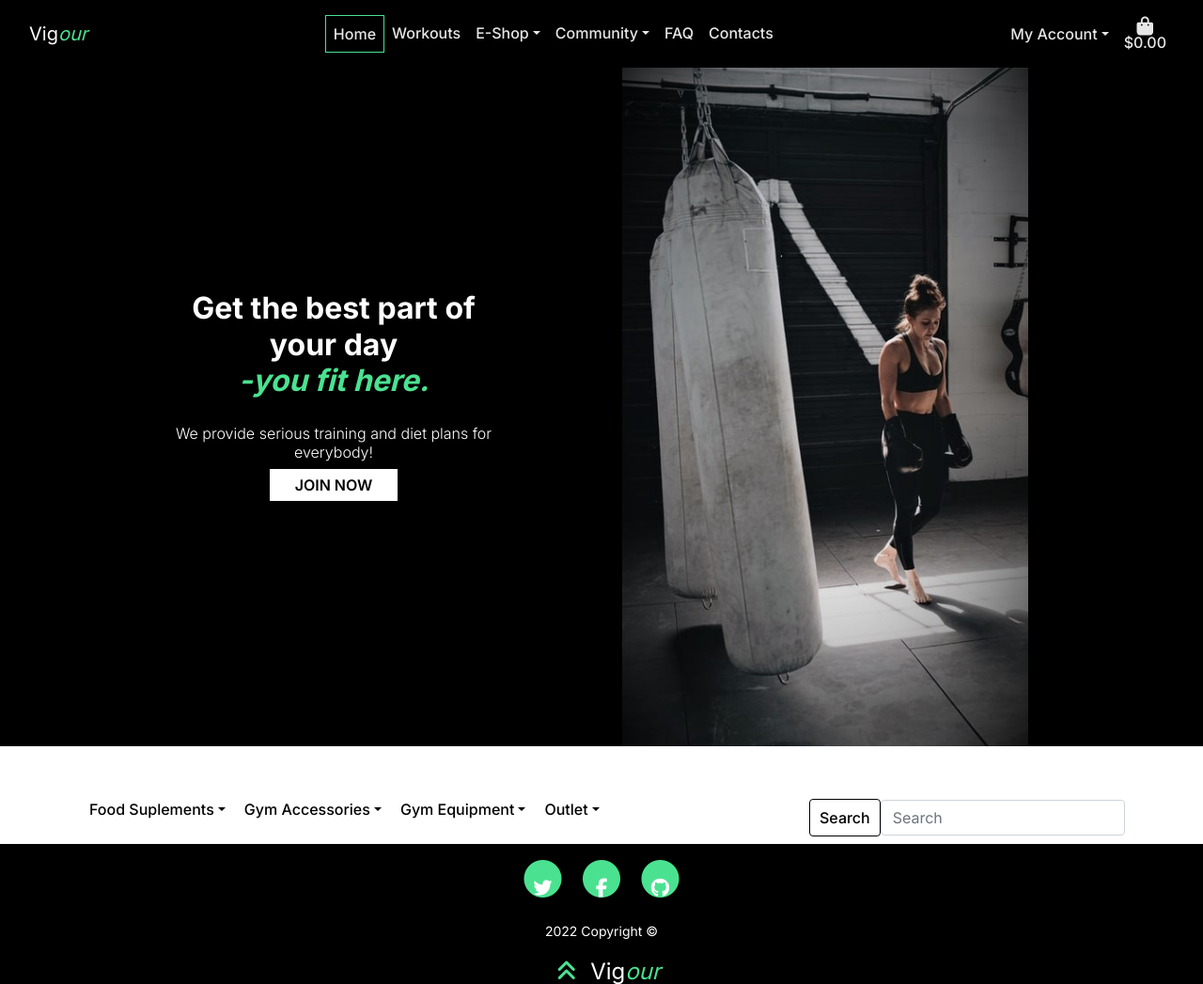
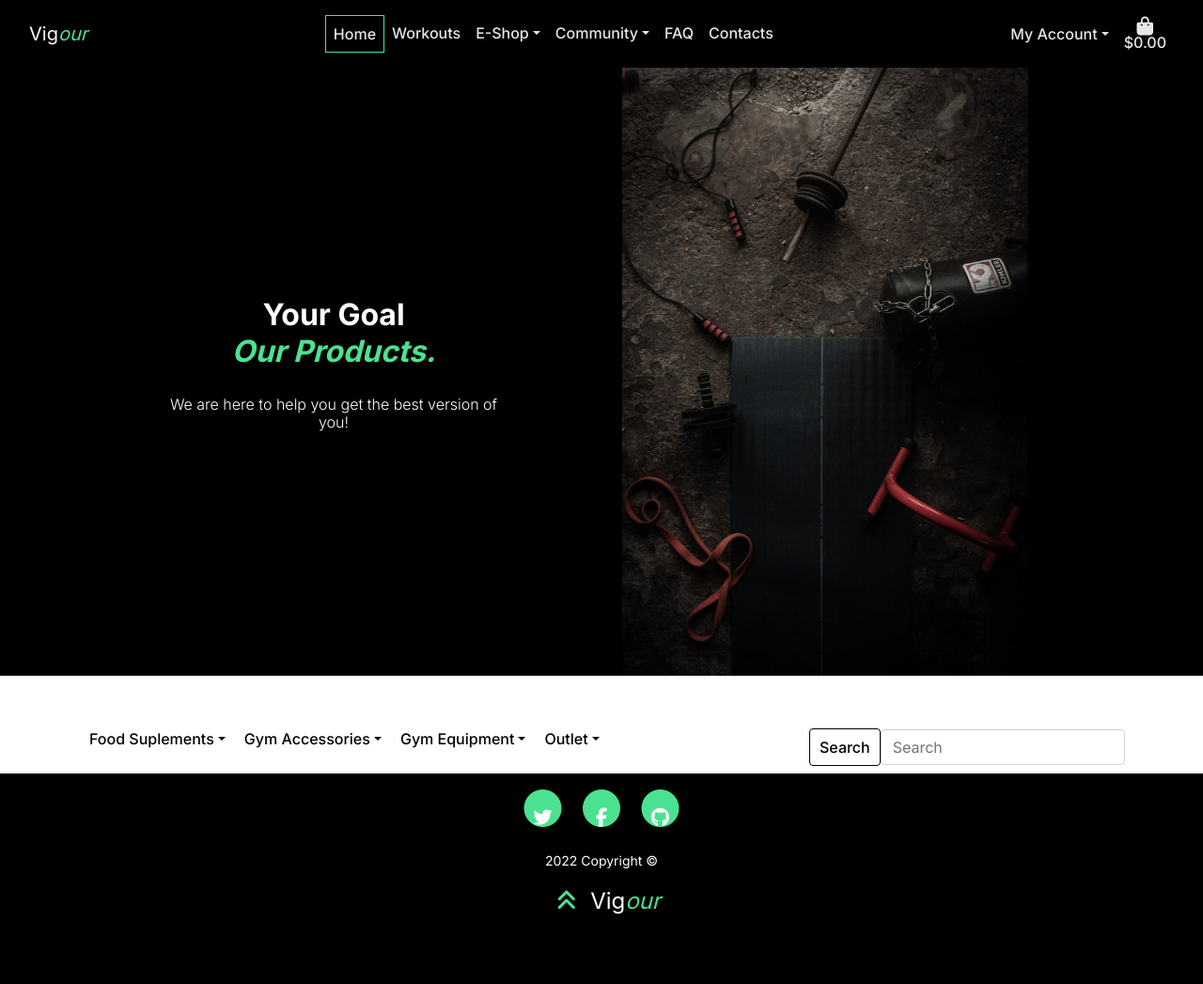
Before and after one commit to LySeriuos/Vigour-MS4-2, a Django app: page /shop/ in a window 1280 px wide. Shown: the top 1047 px of the page at 94% size. After the commit the page ends 973 px from the top, so only its background shows below. Run offline with Django 3.2, Linux system fonts and the light colour scheme; some libraries are stand-ins or nearby versions.

Commit message:
updated main banner area at the shop.html page

```diff
--- a/shop/templates/shop/shop.html
+++ b/shop/templates/shop/shop.html
@@ -4,19 +4,17 @@
 {% block page_header %}
  <!-- ***** Main Banner Area Start ***** -->
  <section id="main-banner bg-image top" class="main-banner">
-  <div class="container my-5 pt-3 text-md-center">
+  <div class="container my-5 pt-3 text-center">
       <div class="row pb-0 pe-lg-0 align-items-center justify-content-center caption">
           <div class="col-lg-5 p-3 p-lg-5 pt-lg-3 text-center">
-              <h2 class=" fw-bold lh-1 main-banner-text">Get the best part of your day<br><em>-you fit here.</em></h2>
-              <h6 id="banner-h6">We provide serious training and diet plans for everybody!</h6>
-              <div class="d-grid gap-2 d-md-flex justify-content-md-center mb-4 mb-lg-3 main-button scroll-to-section">
-                  <a href="#our-program" class="banner-button text-md-center">JOIN NOW</a>
-              </div>
+            <!-- Add Jinja for image and banner text from database in easy tomanipulate -->
+              <h2 class=" fw-bold lh-1 main-banner-text">Your Goal<br><em>Our Products.</em></h2>
+              <h6 id="banner-h6">We are here to help you get the best version of you!</h6>
           </div>
 
           <div class="col-lg-6 text-center">
             <!-- Can't load the image from media file -->
-              <img class="rounded-lg-3" src="media/logan-weaver-R4V1WIY9n-8-unsplash-girl-boxing-main.jpg" alt="">
+              <img class="rounded-lg-3" src="/media/pedro-araujo-gym-gear-good.jpg" alt="">
           </div>
       </div>
   </div>
```
